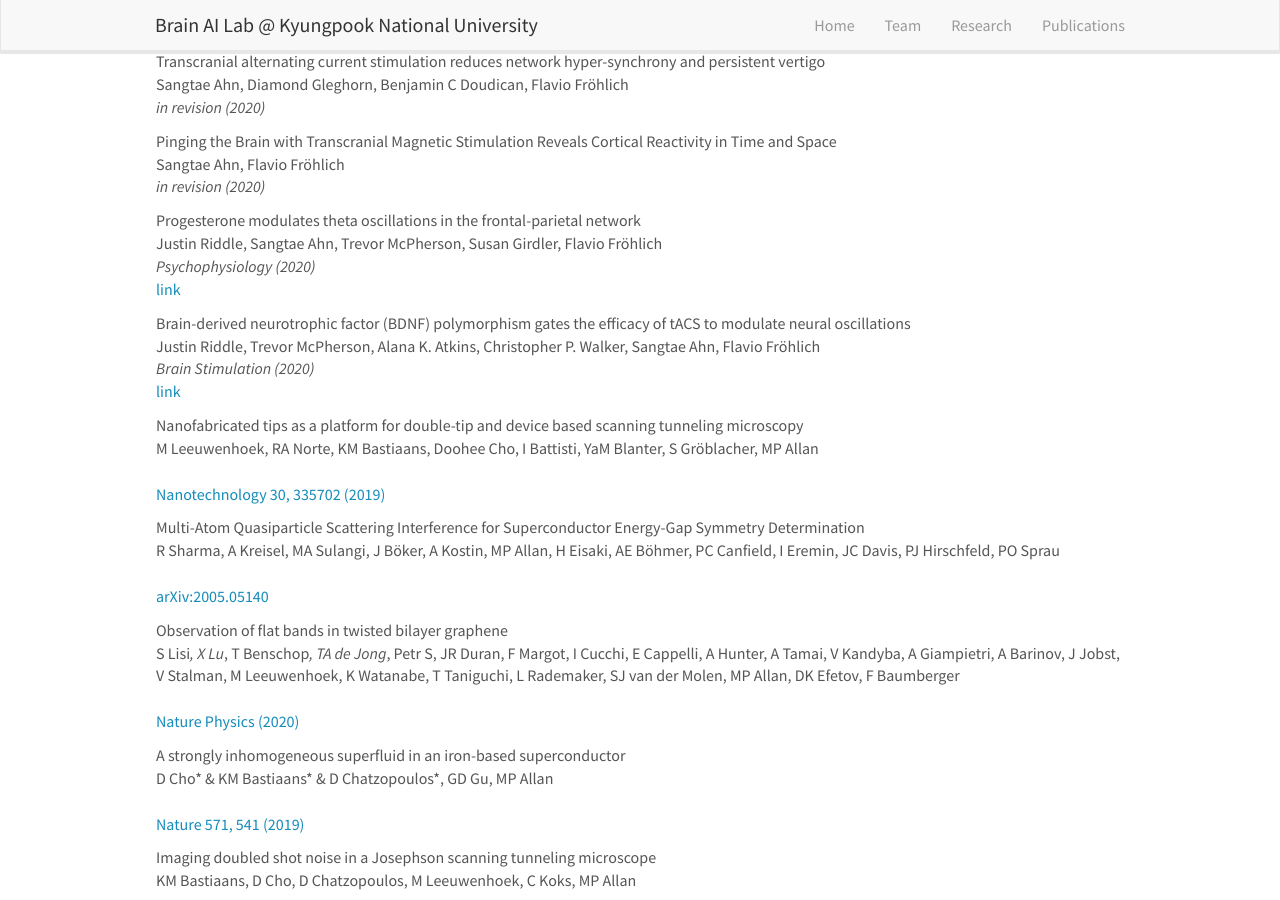
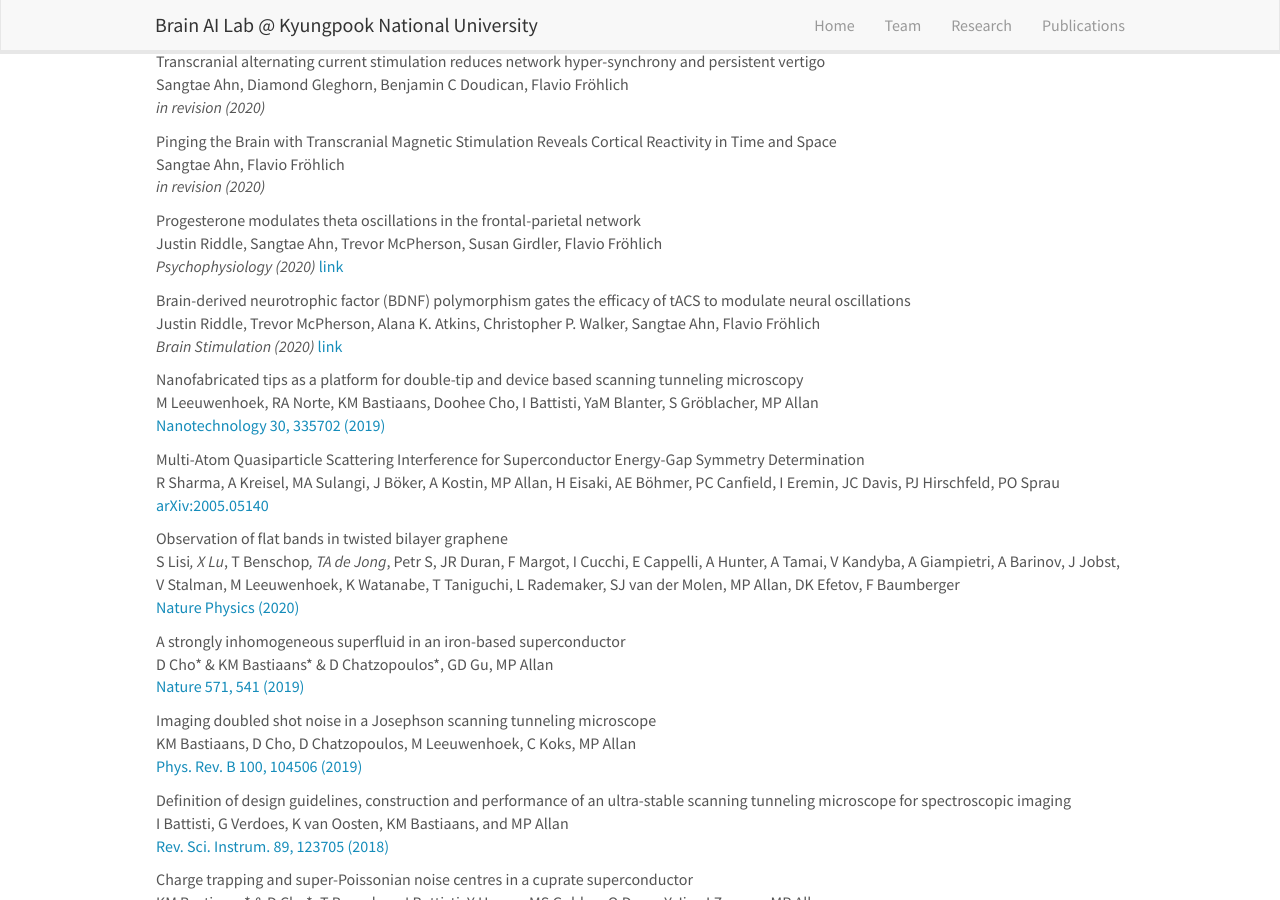
Before and after one commit to KNU-BrainAI/knu-brainai.github.io, a Jekyll site: the page built from _pages/publications.md, in a window 1280 px wide and 900 px high, scrolled down 362 px. Built offline with Jekyll 4.4.1, drawn with Linux system fonts in a browser that asks for light colours; nearby versions of some CDN libraries.

Commit message:
Update publications.md

```diff
--- a/_pages/publications.md
+++ b/_pages/publications.md
@@ -15,7 +15,6 @@ permalink: /publications/
 
   {{ publi.title }} <br />
   {{ publi.authors }} <br />
-  <em>{{ publi.journal }}</em> <br />
-  <a href="{{ publi.link.url }}">{{ publi.link.display }}</a>
+  <em>{{ publi.journal }}</em> <a href="{{ publi.link.url }}">{{ publi.link.display }}</a>
 
 {% endfor %}
```
